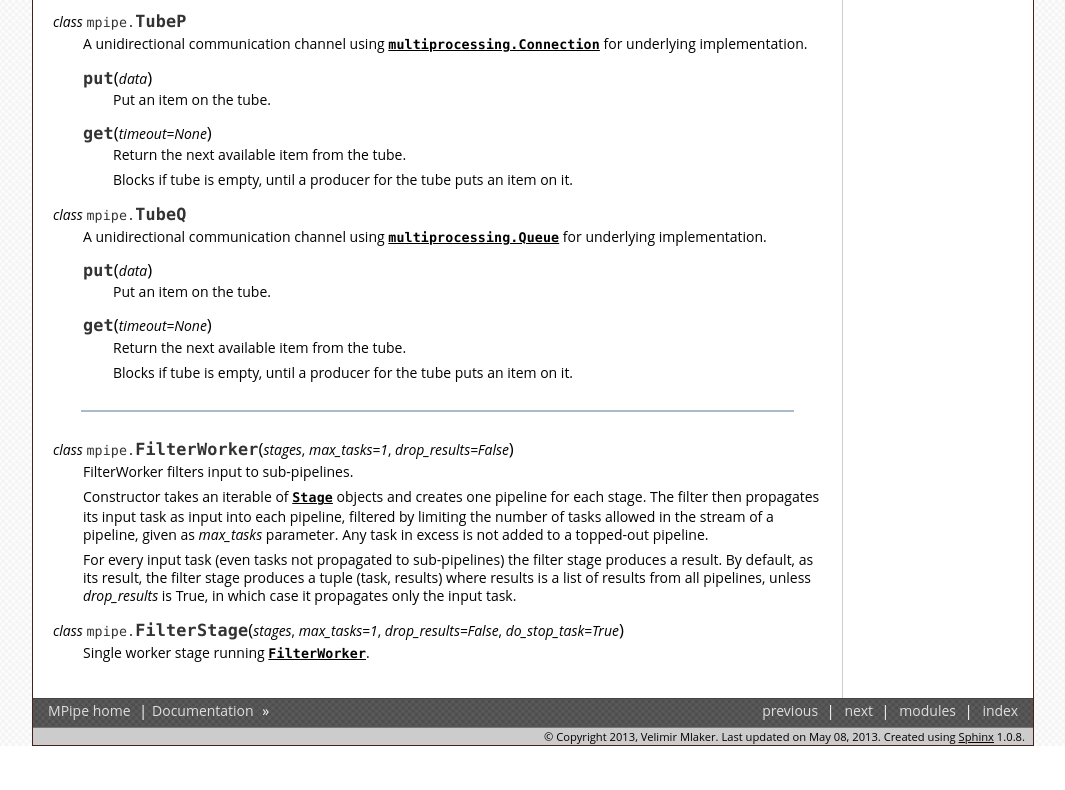
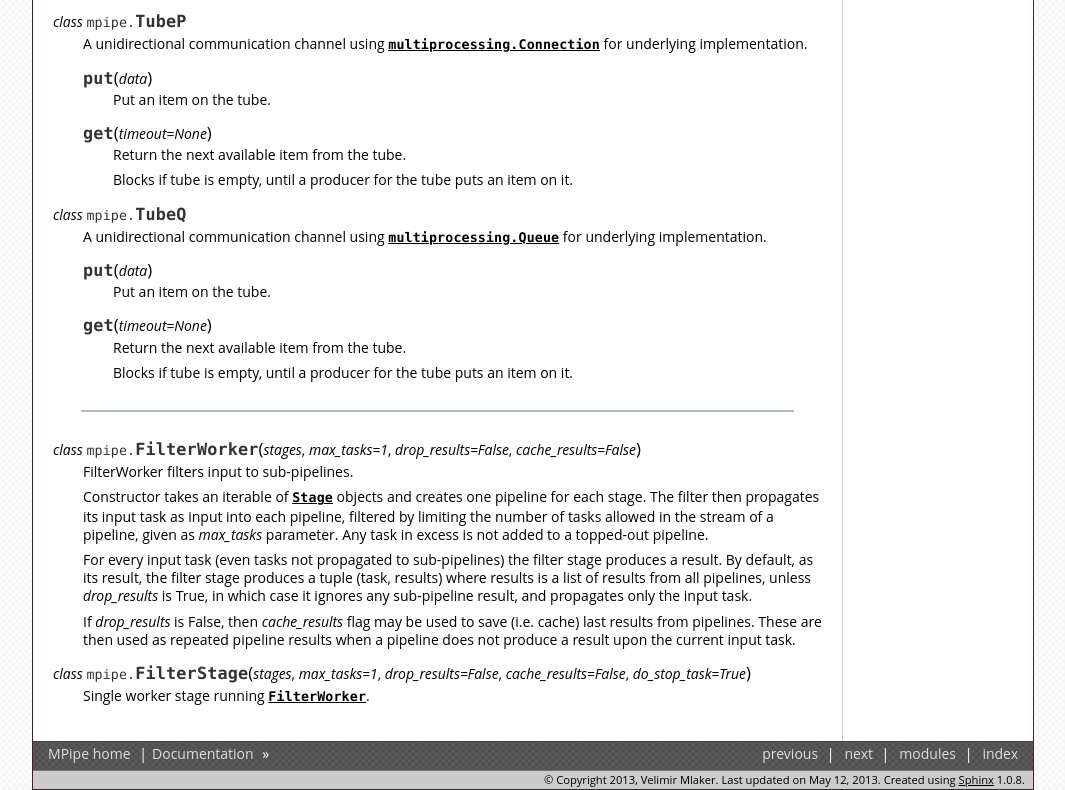
Before and after one commit to vmlaker/mpipe, a plain HTML site: page api.html in a window 1280 px wide. Shown: the part 1549-2339 px from the top of the page, without its empty margins (107-1172 px from the left). Before the commit the page ends 2295 px from the top, so only its background shows below. Drawn offline with Linux system fonts and the light colour scheme.

Commit message:
Updated gh-pages for commit b66f0d70309f67200c5a230767e563646561ec21

```diff
--- a/api.html
+++ b/api.html
@@ -288,7 +288,7 @@ using <a class="reference external" href="http://docs.python.org/library/multipr
 <hr class="docutils" />
 <dl class="class">
 <dt id="mpipe.FilterWorker">
-<em class="property">class </em><tt class="descclassname">mpipe.</tt><tt class="descname">FilterWorker</tt><big>(</big><em>stages</em>, <em>max_tasks=1</em>, <em>drop_results=False</em><big>)</big><a class="headerlink" href="#mpipe.FilterWorker" title="Permalink to this definition">¶</a></dt>
+<em class="property">class </em><tt class="descclassname">mpipe.</tt><tt class="descname">FilterWorker</tt><big>(</big><em>stages</em>, <em>max_tasks=1</em>, <em>drop_results=False</em>, <em>cache_results=False</em><big>)</big><a class="headerlink" href="#mpipe.FilterWorker" title="Permalink to this definition">¶</a></dt>
 <dd><p>FilterWorker filters input to sub-pipelines.</p>
 <p>Constructor takes an iterable of
 <a class="reference internal" href="#mpipe.Stage" title="mpipe.Stage"><tt class="xref py py-class docutils literal"><span class="pre">Stage</span></tt></a>
@@ -301,13 +301,17 @@ a topped-out pipeline.</p>
 the filter stage produces a result.
 By default, as its result, the filter stage produces a tuple (task, results)
 where results is a list of results from all pipelines,
-unless <em>drop_results</em> is True, in which case it propagates
-only the input task.</p>
+unless <em>drop_results</em> is True, in which case it ignores any
+sub-pipeline result, and propagates only the input task.</p>
+<p>If <em>drop_results</em> is False, then <em>cache_results</em> flag may be used
+to save (i.e. cache) last results from pipelines. These are then
+used as repeated pipeline results when a pipeline does not produce
+a result upon the current input task.</p>
 </dd></dl>
 
 <dl class="class">
 <dt id="mpipe.FilterStage">
-<em class="property">class </em><tt class="descclassname">mpipe.</tt><tt class="descname">FilterStage</tt><big>(</big><em>stages</em>, <em>max_tasks=1</em>, <em>drop_results=False</em>, <em>do_stop_task=True</em><big>)</big><a class="headerlink" href="#mpipe.FilterStage" title="Permalink to this definition">¶</a></dt>
+<em class="property">class </em><tt class="descclassname">mpipe.</tt><tt class="descname">FilterStage</tt><big>(</big><em>stages</em>, <em>max_tasks=1</em>, <em>drop_results=False</em>, <em>cache_results=False</em>, <em>do_stop_task=True</em><big>)</big><a class="headerlink" href="#mpipe.FilterStage" title="Permalink to this definition">¶</a></dt>
 <dd><p>Single worker stage running
 <a class="reference internal" href="#mpipe.FilterWorker" title="mpipe.FilterWorker"><tt class="xref py py-class docutils literal"><span class="pre">FilterWorker</span></tt></a>.</p>
 </dd></dl>
@@ -343,7 +347,7 @@ only the input task.</p>
 
     <div class="footer">
         &copy; Copyright 2013, Velimir Mlaker.
-      Last updated on May 08, 2013.
+      Last updated on May 12, 2013.
       Created using <a href="http://sphinx.pocoo.org/">Sphinx</a> 1.0.8.
     </div>
 
```
Also changed, not shown: about.html (+1 -1 lines), concepts.html (+1 -1 lines), cookbook.html (+1 -1 lines), docs.html (+1 -1 lines), download.html (+1 -1 lines), examples.html (+1 -1 lines), examples1.html (+1 -1 lines), examples2.html (+1 -1 lines), examples3.html (+1 -1 lines), genindex.html (+1 -1 lines), index.html (+1 -1 lines), py-modindex.html (+1 -1 lines), search.html (+1 -1 lines), searchindex.js.
